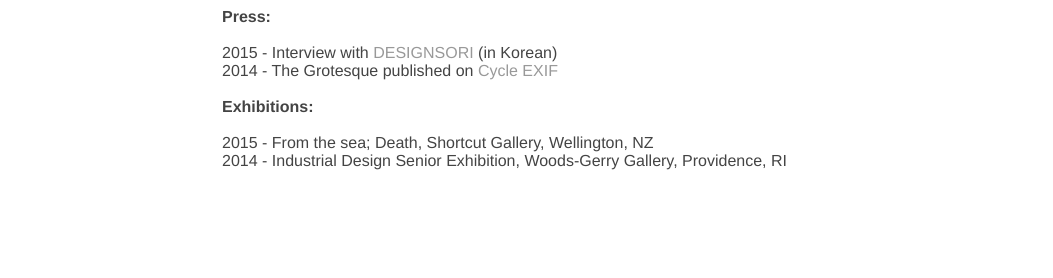
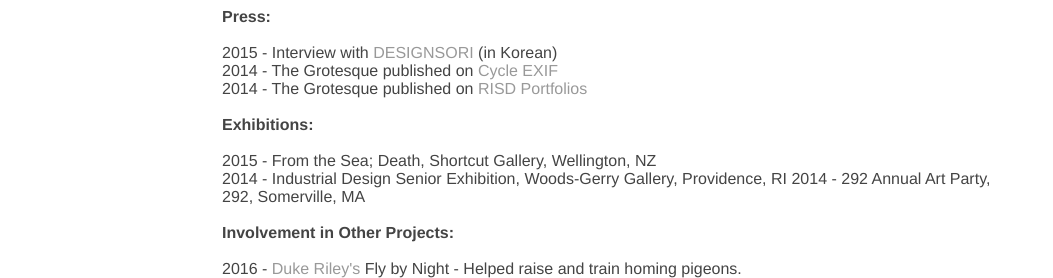
Before and after one commit to amonks/owenmcgarry.org, a plain HTML site: page pressandshows.html in a window 1280 px wide. Shown: the part 652-930 px from the top of the page, without its empty margins (18-1071 px from the left). Before the commit the page ends 850 px from the top, so only its background shows below. Drawn offline with Linux system fonts and the light colour scheme.

Commit message:
Press and shows update
Page still unseen.  Added volunteer work with Duke, and such

```diff
--- a/pressandshows.html
+++ b/pressandshows.html
@@ -43,12 +43,17 @@ Press & Exhibitions
 <p class="muchtext">
 	<b>Press: </b> <br/><br/>
 	2015 - Interview with  <a href="http://www.designsori.com/new/938990">DESIGNSORI</a> (in Korean)<br/>
-	2014 - The Grotesque published on <a href="http://www.cycleexif.com/the-grotesque">Cycle EXIF</a><br/><br/>
+	2014 - The Grotesque published on <a href="http://www.cycleexif.com/the-grotesque">Cycle EXIF</a><br/>
+	2014 - The Grotesque published on <a href="http://portfolios.risd.edu/gallery/15093469/The-Grotesque">RISD Portfolios</a><br/><br/>
 
 
 <b>Exhibitions:</b><br/><br/>
-2015 - From the sea; Death, Shortcut Gallery, Wellington, NZ <br/>
+2015 - From the Sea; Death, Shortcut Gallery, Wellington, NZ <br/>
 2014 - Industrial Design Senior Exhibition, Woods-Gerry Gallery, Providence, RI
+2014 - 292 Annual Art Party, 292, Somerville, MA<br/><br/>
+
+<b>Involvement in Other Projects:</b><br/><br/>
+2016 - <a href="http://www.dukeriley.info/">Duke Riley's</a> Fly by Night - Helped raise and train homing pigeons.
 
 		</p>
 </div>
```
